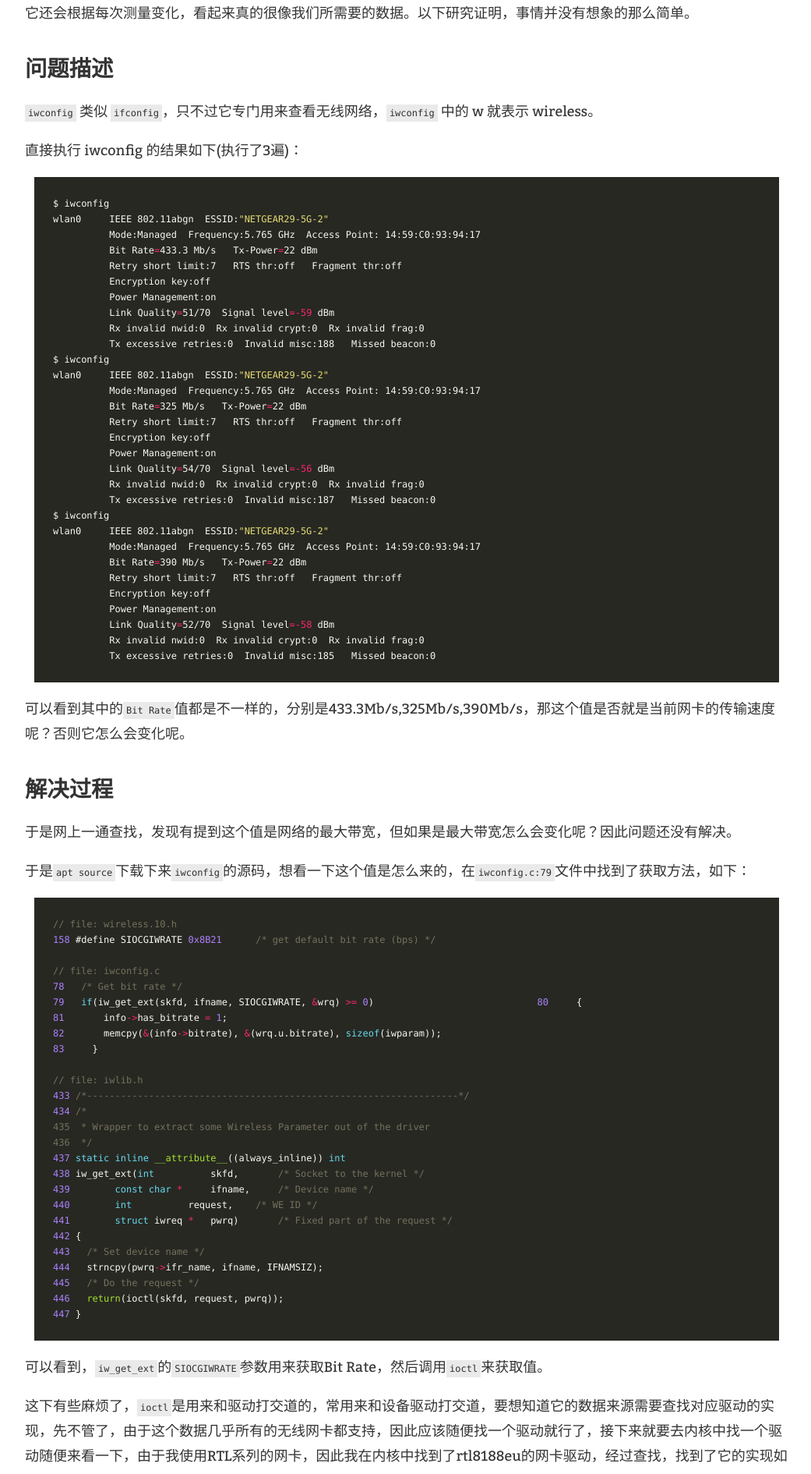
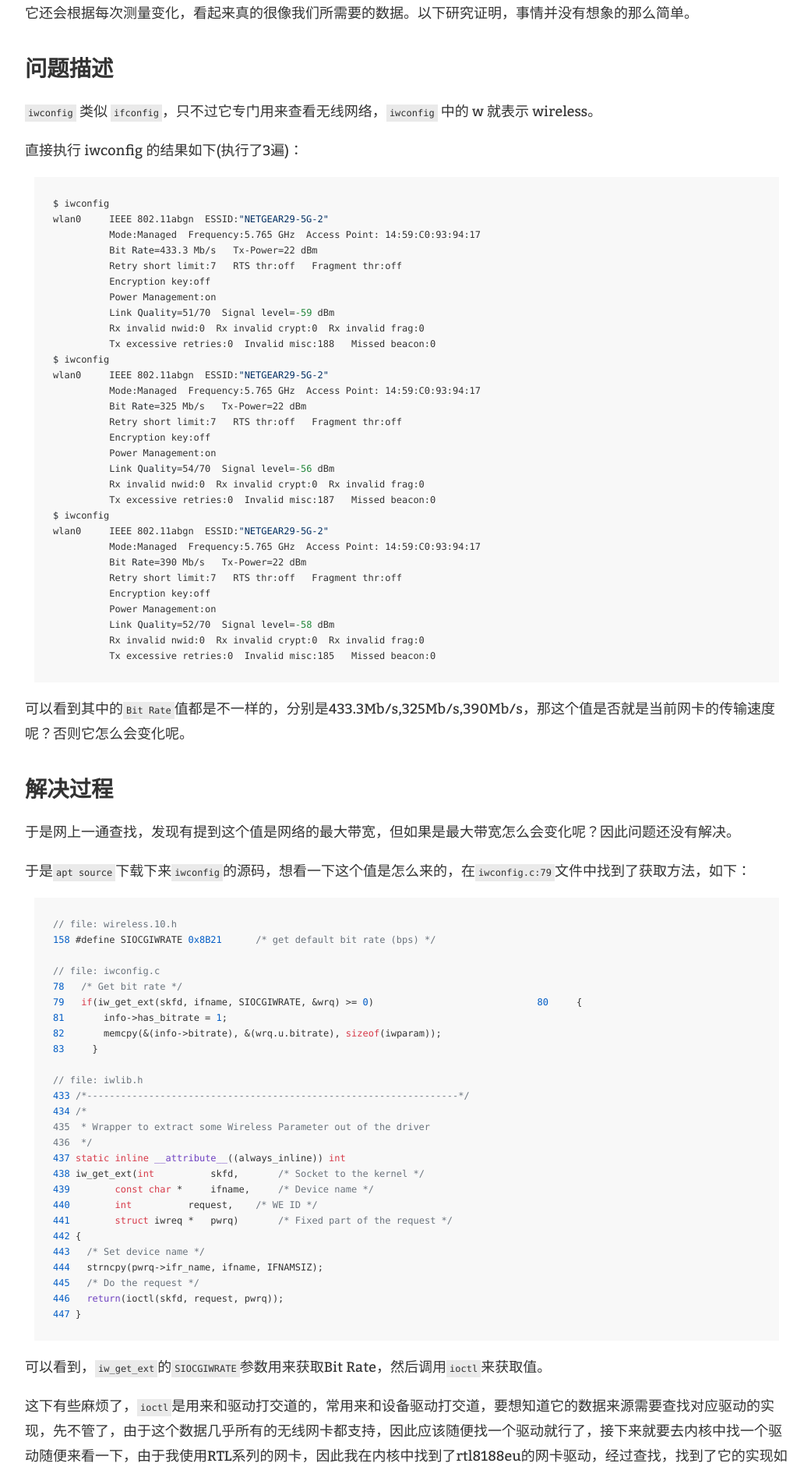
Before and after one commit to keyou/keyou.github.io, a Jekyll site: the page built from _posts/2019-07-24-iwconfig 中的 Bit Rate.md, in a window 1280 px wide. Shown: the part 442-2332 px from the top of the page at 78% size, without its empty margins (123-1164 px from the left). Built offline with Jekyll 4.4.1, drawn with Linux system fonts in a browser that asks for light colours; our own code applies the rules of GitHub Pages for plain Markdown files; comment, search, counter and statistics services are not loaded.

Commit message:
theme: change highlight theme

```diff
--- a/_sass/simple-texture/common/_highlight.scss
+++ b/_sass/simple-texture/common/_highlight.scss
@@ -1,69 +1,69 @@
-.highlight .hll { background-color: #49483e }
-.highlight  { background: #272822; color: #f8f8f2 }
-.highlight .c { color: #75715e } /* Comment */
-.highlight .k { color: #66d9ef } /* Keyword */
-.highlight .l { color: #ae81ff } /* Literal */
-.highlight .n { color: #f8f8f2 } /* Name */
-.highlight .o { color: #f92672 } /* Operator */
-.highlight .p { color: #f8f8f2 } /* Punctuation */
-.highlight .ch { color: #75715e } /* Comment.Hashbang */
-.highlight .cm { color: #75715e } /* Comment.Multiline */
-.highlight .cp { color: #75715e } /* Comment.Preproc */
-.highlight .cpf { color: #75715e } /* Comment.PreprocFile */
-.highlight .c1 { color: #75715e } /* Comment.Single */
-.highlight .cs { color: #75715e } /* Comment.Special */
-.highlight .gd { color: #f92672 } /* Generic.Deleted */
-.highlight .ge { font-style: italic } /* Generic.Emph */
-.highlight .gi { color: #a6e22e } /* Generic.Inserted */
+.highlight .hll { background-color: #ffffcc }
+.highlight  { background: #f8f8f8; }
+.highlight .c { color: #6a737d } /* Comment */
+.highlight .err {  } /* Error */
+.highlight .k { color: #d73a49 } /* Keyword */
+.highlight .o { } /* Operator */
+.highlight .ch { color: #6a737d } /* Comment.Hashbang */
+.highlight .cm { color: #6a737d } /* Comment.Multiline */
+.highlight .cp { color: #d73a49 } /* Comment.Preproc */
+.highlight .cpf { color: #032f62 } /* Comment.PreprocFile */
+.highlight .c1 { color: #6a737d } /* Comment.Single */
+.highlight .cs { color: #6a737d } /* Comment.Special */
+.highlight .gd { color: #b31d28; background-color: #ffeef0 } /* Generic.Deleted */
+.highlight .ge {  } /* Generic.Emph */
+.highlight .gr {  } /* Generic.Error */
+.highlight .gh { color: #005cc5 } /* Generic.Heading */
+.highlight .gi { color: #22863a; background-color: #f0fff4 } /* Generic.Inserted */
+.highlight .go {  } /* Generic.Output */
+.highlight .gp {  } /* Generic.Prompt */
 .highlight .gs { font-weight: bold } /* Generic.Strong */
-.highlight .gu { color: #75715e } /* Generic.Subheading */
-.highlight .kc { color: #66d9ef } /* Keyword.Constant */
-.highlight .kd { color: #66d9ef } /* Keyword.Declaration */
-.highlight .kn { color: #f92672 } /* Keyword.Namespace */
-.highlight .kp { color: #66d9ef } /* Keyword.Pseudo */
-.highlight .kr { color: #66d9ef } /* Keyword.Reserved */
-.highlight .kt { color: #66d9ef } /* Keyword.Type */
-.highlight .ld { color: #e6db74 } /* Literal.Date */
-.highlight .m { color: #ae81ff } /* Literal.Number */
-.highlight .s { color: #e6db74 } /* Literal.String */
-.highlight .na { color: #a6e22e } /* Name.Attribute */
-.highlight .nb { color: #f8f8f2 } /* Name.Builtin */
-.highlight .nc { color: #a6e22e } /* Name.Class */
-.highlight .no { color: #66d9ef } /* Name.Constant */
-.highlight .nd { color: #a6e22e } /* Name.Decorator */
-.highlight .ni { color: #f8f8f2 } /* Name.Entity */
-.highlight .ne { color: #a6e22e } /* Name.Exception */
-.highlight .nf { color: #a6e22e } /* Name.Function */
-.highlight .nl { color: #f8f8f2 } /* Name.Label */
-.highlight .nn { color: #f8f8f2 } /* Name.Namespace */
-.highlight .nx { color: #a6e22e } /* Name.Other */
-.highlight .py { color: #f8f8f2 } /* Name.Property */
-.highlight .nt { color: #f92672 } /* Name.Tag */
-.highlight .nv { color: #f8f8f2 } /* Name.Variable */
-.highlight .ow { color: #f92672 } /* Operator.Word */
-.highlight .w { color: #f8f8f2 } /* Text.Whitespace */
-.highlight .mb { color: #ae81ff } /* Literal.Number.Bin */
-.highlight .mf { color: #ae81ff } /* Literal.Number.Float */
-.highlight .mh { color: #ae81ff } /* Literal.Number.Hex */
-.highlight .mi { color: #ae81ff } /* Literal.Number.Integer */
-.highlight .mo { color: #ae81ff } /* Literal.Number.Oct */
-.highlight .sa { color: #e6db74 } /* Literal.String.Affix */
-.highlight .sb { color: #e6db74 } /* Literal.String.Backtick */
-.highlight .sc { color: #e6db74 } /* Literal.String.Char */
-.highlight .dl { color: #e6db74 } /* Literal.String.Delimiter */
-.highlight .sd { color: #e6db74 } /* Literal.String.Doc */
-.highlight .s2 { color: #e6db74 } /* Literal.String.Double */
-.highlight .se { color: #ae81ff } /* Literal.String.Escape */
-.highlight .sh { color: #e6db74 } /* Literal.String.Heredoc */
-.highlight .si { color: #e6db74 } /* Literal.String.Interpol */
-.highlight .sx { color: #e6db74 } /* Literal.String.Other */
-.highlight .sr { color: #e6db74 } /* Literal.String.Regex */
-.highlight .s1 { color: #e6db74 } /* Literal.String.Single */
-.highlight .ss { color: #e6db74 } /* Literal.String.Symbol */
-.highlight .bp { color: #f8f8f2 } /* Name.Builtin.Pseudo */
-.highlight .fm { color: #a6e22e } /* Name.Function.Magic */
-.highlight .vc { color: #f8f8f2 } /* Name.Variable.Class */
-.highlight .vg { color: #f8f8f2 } /* Name.Variable.Global */
-.highlight .vi { color: #f8f8f2 } /* Name.Variable.Instance */
-.highlight .vm { color: #f8f8f2 } /* Name.Variable.Magic */
-.highlight .il { color: #ae81ff } /* Literal.Number.Integer.Long */
+.highlight .gu { color: #6f42c1; font-weight: bold } /* Generic.Subheading */
+.highlight .gt { color: #0044DD } /* Generic.Traceback */
+.highlight .kc { color: #005cc5 } /* Keyword.Constant */
+.highlight .kd { color: #d73a49 } /* Keyword.Declaration */
+.highlight .kn { color: #d73a49 } /* Keyword.Namespace */
+.highlight .kp { color: #d73a49 } /* Keyword.Pseudo */
+.highlight .kr { color: #d73a49 } /* Keyword.Reserved */
+.highlight .kt { color: #d73a49 } /* Keyword.Type */
+.highlight .m { color: #666666 } /* Literal.Number */
+.highlight .s { color: #032f62 } /* Literal.String */
+.highlight .na { } /* Name.Attribute */
+.highlight .nb { color: #005cc5 } /* Name.Builtin */
+.highlight .nc { color: #6f42c1 } /* Name.Class */
+.highlight .no { color: #005cc5 } /* Name.Constant */
+.highlight .nd { color: #6f42c1 } /* Name.Decorator */
+.highlight .ni { color: #005cc5 } /* Name.Entity */
+.highlight .ne { color: #005cc5 } /* Name.Exception */
+.highlight .nf { color: #6f42c1 } /* Name.Function */
+.highlight .nl { color: #005cc5 } /* Name.Label */
+.highlight .nn { color: #6f42c1 } /* Name.Namespace */
+.highlight .nt { color: #22863a } /* Name.Tag */
+.highlight .nv { color: #24292e } /* Name.Variable */
+.highlight .ow { color: #d73a49; } /* Operator.Word */
+.highlight .w { color: #bbbbbb } /* Text.Whitespace */
+.highlight .mb { color: #005cc5 } /* Literal.Number.Bin */
+.highlight .mf { color: #005cc5 } /* Literal.Number.Float */
+.highlight .mh { color: #005cc5 } /* Literal.Number.Hex */
+.highlight .mi { color: #005cc5 } /* Literal.Number.Integer */
+.highlight .mo { color: #005cc5 } /* Literal.Number.Oct */
+.highlight .sa { color: #d73a49 } /* Literal.String.Affix */
+.highlight .sb { color: #032f62 } /* Literal.String.Backtick */
+.highlight .sc { color: #032f62 } /* Literal.String.Char */
+.highlight .dl { color: #d73a49 } /* Literal.String.Delimiter */
+.highlight .sd { color: #032f62 } /* Literal.String.Doc */
+.highlight .s2 { color: #032f62 } /* Literal.String.Double */
+.highlight .se { color: #032f62 } /* Literal.String.Escape */
+.highlight .sh { color: #032f62 } /* Literal.String.Heredoc */
+.highlight .si { color: #005cc5 } /* Literal.String.Interpol */
+.highlight .sx { color: #032f62 } /* Literal.String.Other */
+.highlight .sr { color: #032f62 } /* Literal.String.Regex */
+.highlight .s1 { color: #032f62 } /* Literal.String.Single */
+.highlight .ss { color: #005cc5 } /* Literal.String.Symbol */
+.highlight .bp { color: #005cc5 } /* Name.Builtin.Pseudo */
+.highlight .fm { color: #005cc5 } /* Name.Function.Magic */
+.highlight .vc { color: #24292e } /* Name.Variable.Class */
+.highlight .vg { color: #24292e } /* Name.Variable.Global */
+.highlight .vi { color: #24292e } /* Name.Variable.Instance */
+.highlight .vm { color: #005cc5 } /* Name.Variable.Magic */
+.highlight .il { color: #005cc5 } /* Literal.Number.Integer.Long */
```
